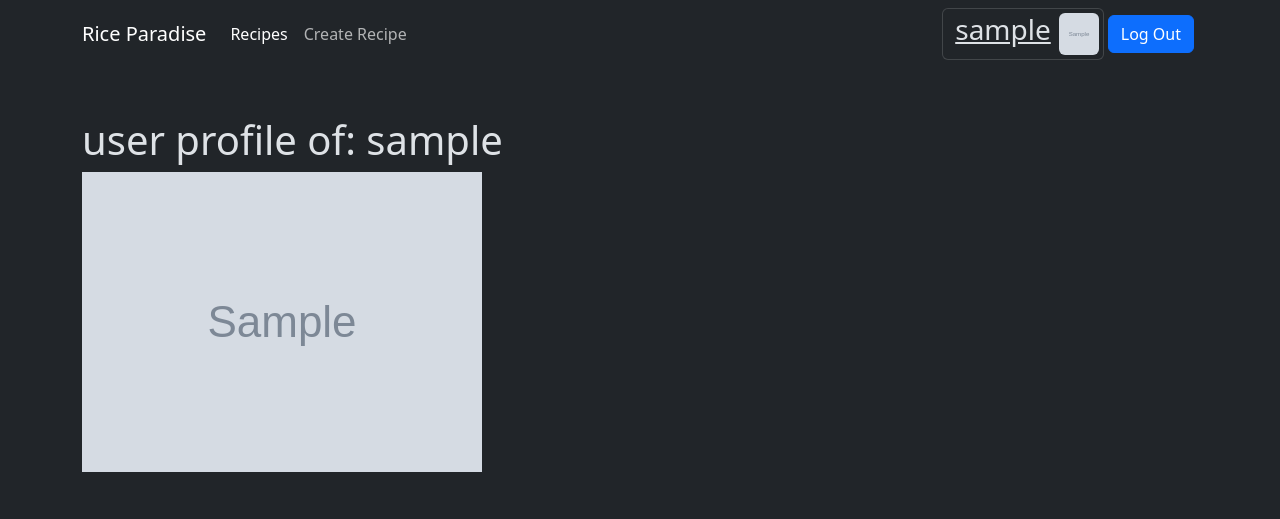
After one commit to Yafarrodrigo/rise-paradise, a Django app: page /ownProfile/ in a window 1280 px wide. The commit adds this page. Shown: the top 519 px of the page. Run offline with Django 4.2, Linux system fonts and the light colour scheme; a user stored in the database is signed in; tables that the repository leaves empty hold one stand-in row (values such as "Sample post"); grey boxes marked "Sample" are stand-in pictures.

Commit message:
profile pages masomenos hechos

```diff
--- a/recipes/forms.py
+++ b/recipes/forms.py
@@ -7,7 +7,7 @@ from django.core.exceptions import ValidationError
 class RecipeForm(ModelForm):
     class Meta:
         model = Recipe
-        fields = ['name', 'ingredients','photo']
+        fields = ['name', 'ingredients', 'preparation', 'photo']
         widgets = {
             'name': forms.TextInput(attrs={'class':'form-control', 'placeholder':'enter name...'}),
             'ingredients': forms.Textarea(attrs={'class':'form-control', 'placeholder':'enter ingredients...'})
@@ -25,7 +25,7 @@ class RecipeForm(ModelForm):
 class RecipeFormEdit(ModelForm):
     class Meta:
         model = Recipe
-        fields = ['name', 'ingredients']
+        fields = ['name', 'ingredients', 'preparation']
         widgets = {
             'name': forms.TextInput(attrs={'class':'form-control', 'placeholder':'enter name...'}),
             'ingredients': forms.Textarea(attrs={'class':'form-control', 'placeholder':'enter ingredients...'})
--- a/recipes/models.py
+++ b/recipes/models.py
@@ -6,15 +6,16 @@ from django.utils.timezone import now
 class Profile(models.Model):
     user = models.OneToOneField(User, on_delete = models.CASCADE)
     bio = models.CharField(max_length=255, null=True)
-    photo = models.ImageField(upload_to="", null=True)
+    photo = models.ImageField(upload_to="", default="media/guest-user_clv1cg_jztgdi")
 
     def __str__(self):
         return str(self.user)
 
 class Recipe(models.Model):
     name = models.CharField(max_length=100, null=True)
-    photo = models.ImageField(upload_to="")
+    photo = models.ImageField(upload_to="", default="media/X43pV3x_flek8a")
     ingredients = models.TextField(null=True)
+    preparation = models.TextField(null=True)
     created = models.DateTimeField(default=now, editable=False)
     user = models.ForeignKey(User, on_delete=models.CASCADE)
 
--- a/recipes/templates/navigation.html
+++ b/recipes/templates/navigation.html
@@ -1,4 +1,4 @@
-<nav class="navbar navbar-expand-sm ">
+<nav class="navbar navbar-expand-sm">
       <div class="container">
         <a class="navbar-brand user-select-none" href="/">Rice Paradise</a>
         <button class="navbar-toggler d-lg-none" type="button" data-bs-toggle="collapse" data-bs-target="#collapsibleNavId" aria-controls="collapsibleNavId"
@@ -22,11 +22,14 @@
                 <button class="btn btn-outline-primary my-2 my-sm-0 user-select-none" type="submit">Search</button>
             </form>
             {% endif %}
-            <ul class="navbar-nav ml-auto mt-2 mt-lg-0">
+            <ul class="navbar-nav ml-auto mt-2 mt-lg-0 align-items-center">
                 {% if user.is_authenticated %}
-                {% if user.profile.photo %}
-                    <img width=40 src="{{user.profile.photo.url}}" class="rounded" alt="profile picture">
-                {% endif %}
+                <a class="card" href="{% url 'ownProfile' %}">
+                    <div class=" d-flex p-1">
+                        <h3 class="card-title mx-2">{{user.username}}</h3>
+                        <img width=40 src="{{user.profile.photo.url}}" class="rounded card-img-right" alt="profile picture">
+                    </div>
+                </a>
                     <li><a href="/logout"><button class="btn btn-primary mx-1 user-select-none">Log Out</button></a></li>
                 {% else %}
                     <li><a href="/signin"><button class="btn btn-primary mx-1 user-select-none">Sign In</button></a></li>
--- /dev/null
+++ b/recipes/templates/own_profile.html
@@ -0,0 +1,15 @@
+{% extends 'base.html' %}
+
+{% block content %}
+
+<main class="container py-5 ">
+    <div class="row ">
+        <div class="m-auto">
+            <h1>user profile of: {{user.username}}</h1>
+            <img src="{{user.profile.photo.url}}" alt="profile picture">
+        </div>
+    </div>
+</main>
+
+
+{% endblock content %}
--- a/recipes/views.py
+++ b/recipes/views.py
@@ -7,6 +7,8 @@ from django.shortcuts import redirect, render, get_object_or_404
 from django.contrib.auth.decorators import login_required
 from .forms import RecipeForm, RecipeFormEdit
 from .models import Recipe, Profile
+
+import json
 
 
 # Create your views here.
@@ -148,6 +150,22 @@ def deleteRecipe(request, recipe_id):
         except:
             return redirect('recipes')
 
+@login_required
+def ownProfilePage(request):
+    data = Profile.objects.all()
+    print(data.values())
+    return render(request, 'own_profile.html',{
+        'data': data[0]
+    })
+
+@login_required
+def profilePage(request, userId):
+    queryUser = User.objects.get(pk=userId)
+    print(queryUser)
+    return render(request, 'profile.html',{
+        'userProfile':queryUser
+    })
+
 def searchRecipe(request):
     if request.method == 'POST':
         recipes = Recipe.objects.all()
--- a/riceparadise/urls.py
+++ b/riceparadise/urls.py
@@ -24,6 +24,8 @@ urlpatterns = [
     path('signup/', views.signup, name='signup'),
     path('signin/', views.signin, name='signin'),
     path('logout/', views.signout, name='logout'),
+    path('profile/<int:userId>/', views.profilePage, name='profile'),
+    path('ownProfile/', views.ownProfilePage, name='ownProfile'),
     path('recipes/', views.recipes, name='recipes'),
     path('recipes/create/', views.createRecipe, name='createRecipe'),
     path('recipes/edit/<int:recipe_id>/', views.editRecipe, name='editRecipe'),
```
Also changed, not shown: recipes/templates/detail_recipe.html (+9 -2 lines), recipes/templates/profile.html (added, +15 -0 lines), recipes/migrations/0015_recipe_preparation_alter_profile_photo_and_more.py (added).
